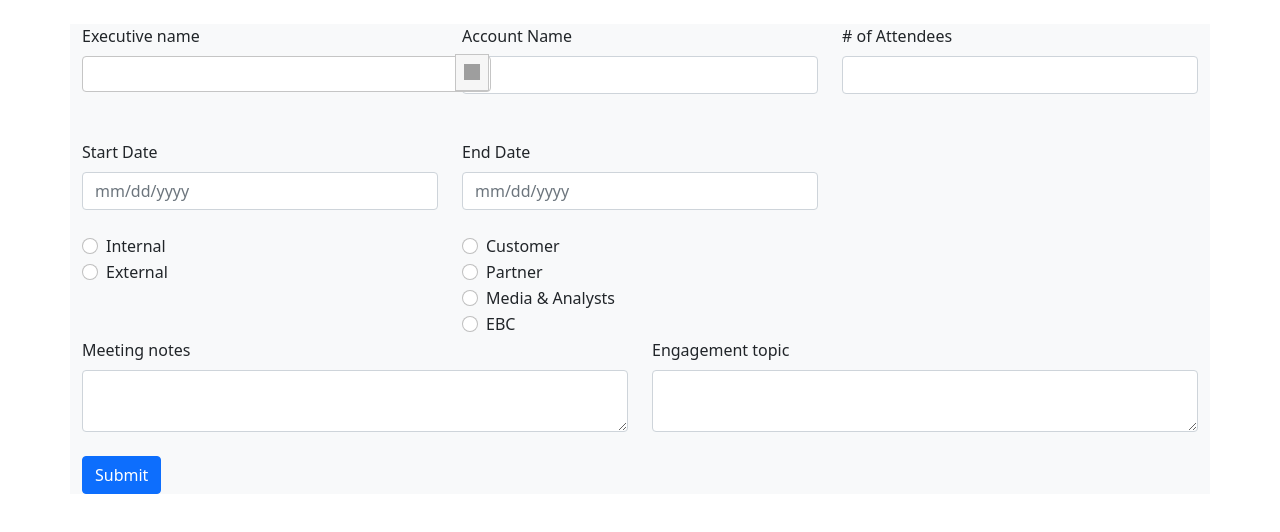
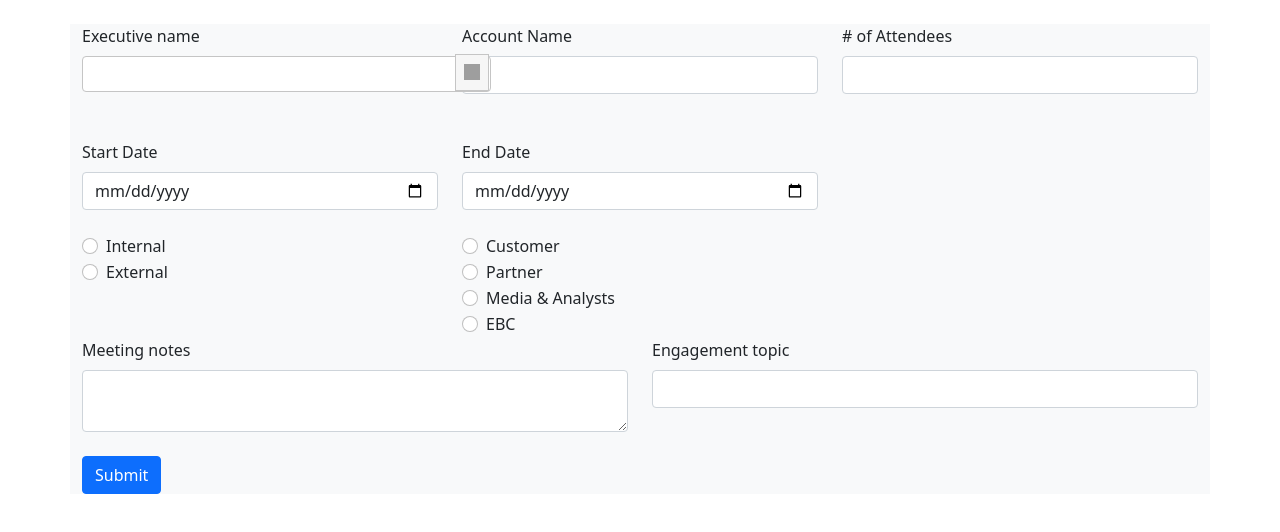
Before and after one commit to Hsingh2096/DSA-UI, a plain HTML site: page index.html in a window 1280 px wide. Drawn offline with nearby package versions, Linux system fonts and the light colour scheme; grey boxes are pictures that could not be loaded.

Commit message:
Update index.html

```diff
--- a/index.html
+++ b/index.html
@@ -4,7 +4,6 @@
     <meta charset="UTF-8">
     <meta name="viewport" content="width=device-width, initial-scale=1">
     <title>Title</title>
-    <link rel="stylesheet" href="http://code.jquery.com/ui/1.11.3/themes/hot-sneaks/jquery-ui.css"/>
     <link rel="stylesheet" href="https://code.jquery.com/ui/1.11.3/themes/hot-sneaks/jquery-ui.css"/>
     <script src="https://code.jquery.com/jquery-2.1.3.js"></script>
     <script src="https://code.jquery.com/ui/1.11.2/jquery-ui.js"></script>
@@ -14,25 +13,31 @@
     <script src="https://cdn.jsdelivr.net/npm/bootstrap@5.1.3/dist/js/bootstrap.bundle.min.js"
             integrity="sha384-ka7Sk0Gln4gmtz2MlQnikT1wXgYsOg+OMhuP+IlRH9sENBO0LRn5q+8nbTov4+1p"
             crossorigin="anonymous"></script>
+
     <style>
         .custom-select-icon {
             height: 37px;
             /* margin-left: -43px; */
             /* margin-bottom: 4px; */
             margin: -67px 2px 0 373px;
+
         }
+
         .custom-combobox > a:hover {
             background: unset;
             border: none;
         }
+
         .ui-autocomplete {
             max-height: 200px;
             overflow: scroll;
         }
+
         .custom-combobox {
             position: relative;
             display: inline-block;
         }
+
         .custom-combobox-toggle {
             position: absolute;
             top: 0;
@@ -40,14 +45,18 @@
             margin-left: -1px;
             padding: 0;
         }
+
         .custom-combobox-input {
             margin: 0;
             padding: 5px 10px;
         }
     </style>
+
+
     <script>
         function fillUserData(data) {
             // place the person.given_name value into the textfield called 'select_origin'...
+
             $('#data').val(JSON.stringify(data));
             $('#executiveName').val(data.executive_name);
             $('#dep_name').val(data.dep_name);
@@ -56,12 +65,16 @@
             $('#enddate').val(data.end_date);
             // $('#internal').val(data.internal?'Internal':'External');
             $("input[name=isInternal][value=" + (data.internal ? 'Internal' : 'External') + "]").prop('checked', true);
+
             console.log(data.t_types)
             var tSel = `${"input[name=t_types][value=" + CSS.escape(data.t_types) + "]"}`;
+
+
             $(tSel).prop('checked', true);
             $('#meetingnotes').val(data.m_notes);
             $('#engagementtopic').val(data.eng_topic);
         }
+
         $(document).ready(function () {
             const cCities =
                 [{
@@ -74,7 +87,7 @@
                     "internal": true,
                     "t_types": "EBC",
                     "m_notes": "Robust reciprocal help-desk",
-                    "eng_topic": "asymmetric"
+                    "eng_topic": "IOT"
                 }, {
                     "id": 2,
                     "executive_name": "Lamond Gaddesby",
@@ -85,7 +98,7 @@
                     "internal": false,
                     "t_types": "Media & Analysts",
                     "m_notes": "Robust tertiary service-desk",
-                    "eng_topic": "systemic"
+                    "eng_topic": "Edge"
                 }, {
                     "id": 3,
                     "executive_name": "Rouvin Worsalls",
@@ -96,7 +109,7 @@
                     "internal": true,
                     "t_types": "Customer",
                     "m_notes": "Versatile client-server matrices",
-                    "eng_topic": "responsive"
+                    "eng_topic": "Blockchain"
                 }, {
                     "id": 4,
                     "executive_name": "Adams Smuth",
@@ -107,7 +120,7 @@
                     "internal": true,
                     "t_types": "Partner",
                     "m_notes": "Programmable fresh-thinking archive",
-                    "eng_topic": "methodical"
+                    "eng_topic": "Blockchain"
                 }, {
                     "id": 5,
                     "executive_name": "Nelia Thurber",
@@ -118,7 +131,7 @@
                     "internal": true,
                     "t_types": "Partner",
                     "m_notes": "Synergistic mobile protocol",
-                    "eng_topic": "Innovative"
+                    "eng_topic": "Blockchain"
                 }, {
                     "id": 6,
                     "executive_name": "Alphonse Crossgrove",
@@ -129,7 +142,7 @@
                     "internal": false,
                     "t_types": "Partner",
                     "m_notes": "Balanced asynchronous focus group",
-                    "eng_topic": "instruction set"
+                    "eng_topic": "IOT"
                 }, {
                     "id": 7,
                     "executive_name": "Karel Sancto",
@@ -140,7 +153,7 @@
                     "internal": false,
                     "t_types": "Customer",
                     "m_notes": "Business-focused empowering migration",
-                    "eng_topic": "focus group"
+                    "eng_topic": "Networking"
                 }, {
                     "id": 8,
                     "executive_name": "Tamarah Auston",
@@ -151,7 +164,7 @@
                     "internal": false,
                     "t_types": "Partner",
                     "m_notes": "Function-based 24/7 architecture",
-                    "eng_topic": "hardware"
+                    "eng_topic": "Security"
                 }, {
                     "id": 9,
                     "executive_name": "Jennilee Marwick",
@@ -162,7 +175,7 @@
                     "internal": false,
                     "t_types": "Partner",
                     "m_notes": "Stand-alone dynamic benchmark",
-                    "eng_topic": "web-enabled"
+                    "eng_topic": "Security"
                 }, {
                     "id": 10,
                     "executive_name": "Marketa Addie",
@@ -173,8 +186,9 @@
                     "internal": false,
                     "t_types": "EBC",
                     "m_notes": "Centralized tertiary portal",
-                    "eng_topic": "Digitized"
+                    "eng_topic": "Security"
                 }];
+
             $(function () {
                 $(".datepicker").datepicker({
                     dateFormat: 'mm/dd/yy',
@@ -182,11 +196,15 @@
                     changeYear: true
                 });
             });
+
+
             $('#autoSuggest').autocomplete({
                 // source: cCities,
                 source: function (request, response) {
                     response($.map(cCities, function (obj, key) {
+
                         var name = obj.executive_name.toUpperCase();
+
                         if (name.indexOf(request.term.toUpperCase()) !== -1) {
                             return {
                                 label: obj.executive_name,// + " (" + obj.dep_name + ")" , // Label for Display
@@ -205,6 +223,7 @@
                     // ... any other tasks (like setting Hidden Fields) go here...
                 }
             });
+
             $.each(cCities.sort(function(a, b){
                 var a1= a.executive_name.toLowerCase(), b1= b.executive_name.toLowerCase();
                 if(a1== b1) return 0;
@@ -214,18 +233,22 @@
                 $("#combobox")
                     .append("<option value='" + (obj) + "'>" + (key.executive_name) + "</option>")
             });
+
             $.widget("custom.combobox", {
                 _create: function () {
                     this.wrapper = $("<span>")
                         .addClass("custom-combobox")
                         .insertAfter(this.element);
+
                     this.element.hide();
                     this._createAutocomplete();
                     this._createShowAllButton();
                 },
+
                 _createAutocomplete: function () {
                     var selected = this.element.children(":selected"),
                         value = selected.val() ? selected.text() : "";
+
                     this.input = $("<input>")
                         .appendTo(this.wrapper)
                         .val(value)
@@ -241,6 +264,7 @@
                                 "ui-tooltip": "ui-state-highlight"
                             }
                         });
+
                     this._on(this.input, {
                         focus: function (event, ui) {
                             event.currentTarget.select();
@@ -254,9 +278,11 @@
                                 fillUserData(cCities[$("#combobox").val()])
                             }
                         },
+
                         autocompletechange: "_removeIfInvalid"
                     });
                 },
+
                 _createShowAllButton: function () {
                     var input = this.input,
                         wasOpen = false;
@@ -283,10 +309,12 @@
                             if (wasOpen) {
                                 return;
                             }
+
                             // Pass empty string as value to search for, displaying all results
                             input.autocomplete("search", "");
                         });
                 },
+
                 _source: function (request, response) {
                     var matcher = new RegExp($.ui.autocomplete.escapeRegex(request.term), "i");
                     response(this.element.children("option").map(function () {
@@ -299,11 +327,14 @@
                             };
                     }));
                 },
+
                 _removeIfInvalid: function (event, ui) {
+
                     // Selected an item, nothing to do
                     if (ui.item) {
                         return;
                     }
+
                     // Search for a match (case-insensitive)
                     var value = this.input.val(),
                         valueLowerCase = value.toLowerCase(),
@@ -314,10 +345,12 @@
                             return false;
                         }
                     });
+
                     // Found a match, nothing to do
                     if (valid) {
                         return;
                     }
+
                     // Remove invalid value
                     this.input
                         .val("")
@@ -329,21 +362,29 @@
                     }, 2500);
                     this.input.autocomplete("instance").term = "";
                 },
+
                 _destroy: function () {
                     this.wrapper.remove();
                     this.element.show();
                 }
             });
+
+
             $("#combobox").combobox({
                 selected: function (event, ui) {
                     console.log("val", event, ui)
                     fillUserData(cCities[$("#combobox").val()])
                 }
             });
+
+
             $("#toggle").on("click", function () {
                 $("#combobox").toggle();
             });
+
         });
+
+
     </script>
 </head>
 <body>
@@ -354,14 +395,18 @@
                 <label for="combobox" class="form-label">
                     Executive name </label>
                 <input type="hidden" class="form-control" id="autoSuggest" placeholder="Search Executive..."/>
+
                 <select name="executive" id="combobox" class="custom-select">
                     <option></option>
                 </select>
+
+
             </div>
             <div class="col-md-4">
                 <label class="form-label" for="dep_name">Account Name </label> <input id="dep_name"
                                                                                       class="form-control"/>
             </div>
+
             <div class="col-md-4">
                 <label for="attendees" class="form-label"> # of Attendees</label>
                 <input type="text"
@@ -372,11 +417,11 @@
         <div class="row mt-4">
             <div class="col-md-4">
                 <label class="form-label" for="startdate">Start Date </label>
-                <input type="text" class="form-control datepicker" id="startdate" pattern="\d{1,2}/\d{1,2}/\d{4}"
+                <input type="date" class="form-control" id="startdate" pattern="\d{1,2}/\d{1,2}/\d{4}"
                        placeholder="mm/dd/yyyy"/></div>
             <div class="col-md-4">
                 <label class="form-label" for="enddate">End Date </label>
-                <input type="text" class="form-control datepicker" id="enddate" placeholder="mm/dd/yyyy"
+                <input type="date" class="form-control" id="enddate" placeholder="mm/dd/yyyy"
                        pattern="\d{1,2}/\d{1,2}/\d{4}"/></div>
         </div>
         <div class="row">
@@ -418,6 +463,7 @@
                         Media & Analysts
                     </label>
                 </div>
+
                 <div class="form-check">
                     <input class="form-check-input" type="radio" name="t_types" id="t_types4"
                            value="EBC">
@@ -430,10 +476,18 @@
                 <label for="meetingnotes" class="form-label">Meeting notes </label>
                 <textarea class="form-control" id="meetingnotes"></textarea>
             </div>
-            <div class="col-md-6">
+           <div class="col-md-6">
                 <label for="engagementtopic" class="form-label">Engagement topic </label>
-                <textarea class="form-control" id="engagementtopic"></textarea>
+                <select class="select form-control" id="engagementtopic">
+                            <option value=""></option>
+                            <option value="IOT">IOT</option>
+                            <option value="Edge">Edge</option>
+                            <option value="Blockchain">Blockchain</option>
+                            <option value="Security">Security</option>
+                            <option value="Networking">Networking</option>
+                        </select>
             </div>
+
             <!--        <div class="col-md-4">-->
             <!--            <label for="data" class="form-label"> </label>-->
             <!--            <textarea class="form-control" id="data" rows="5"></textarea>-->
@@ -446,8 +500,12 @@
         </div>
     </form>
 </div>
+
 <!--<form>-->
+
 <!--</form>-->
+
+
 <form action="/action_page.php" method="get" autocomplete="on" style="display: none">
     <div class="container-fluid main-page bubble-element Page"
          style="width: 530px; height: 1685px; min-height: 100%; margin-right: auto; margin-left: auto; position: absolute; z-index: 1; top: 0px; overflow: hidden; background: none transparent; box-sizing: border-box;">
```
